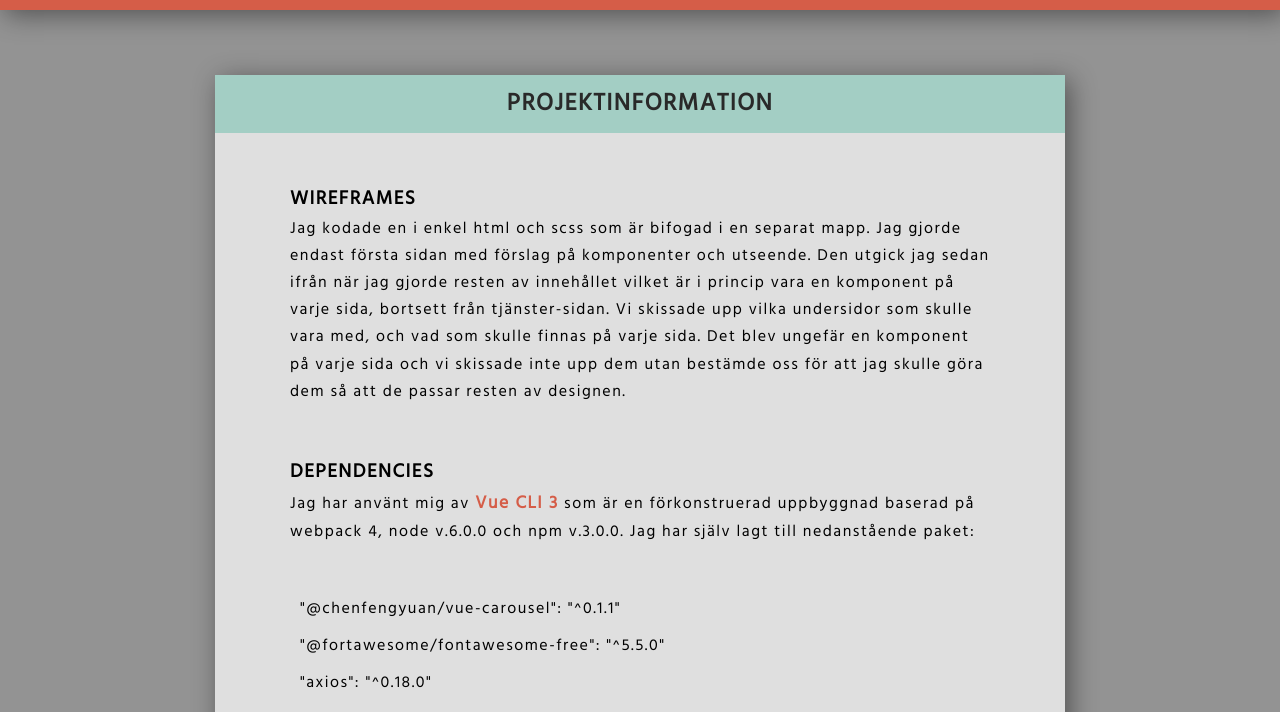
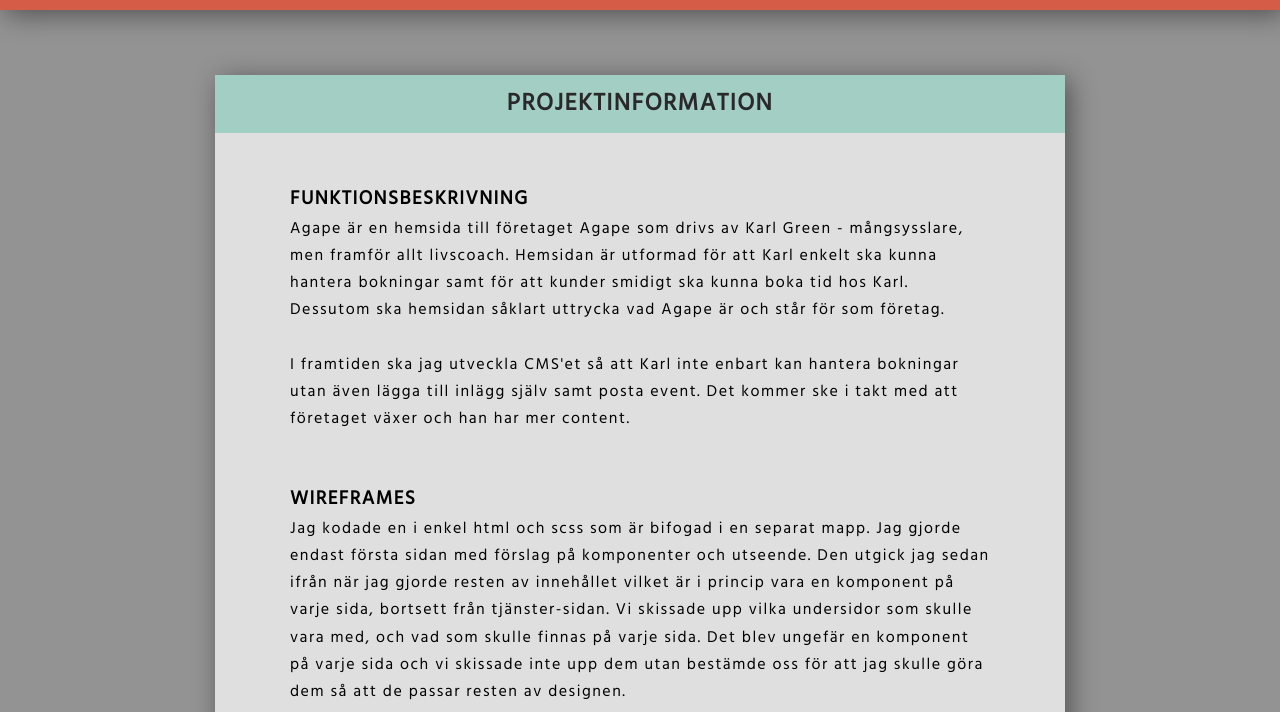
Before and after one commit to erikaaahlberg/agape-log, a plain HTML site: page info.html in a window 1280 px wide. Shown: the part 88-800 px from the top of the page. Drawn offline with nearby package versions, Linux system fonts and the light colour scheme.

Commit message:
added functionality description

```diff
--- a/info.html
+++ b/info.html
@@ -50,6 +50,10 @@
                 <h6>Projektinformation</h6>
             </div>
             <article>
+                <h5 class="sub-title">Funktionsbeskrivning</h5>
+                <p>Agape är en hemsida till företaget Agape som drivs av Karl Green - mångsysslare, men framför allt livscoach. Hemsidan är utformad för att Karl enkelt ska kunna hantera bokningar samt för att kunder smidigt ska kunna boka tid hos Karl. Dessutom ska hemsidan såklart uttrycka vad Agape är och står för som företag.<br/><br/>
+                I framtiden ska jag utveckla CMS'et så att Karl inte enbart kan hantera bokningar utan även lägga till inlägg själv samt posta event. Det kommer ske i takt med att företaget växer och han har mer content.</p>
+
                 <h5 class="sub-title">Wireframes </h5>
                 <p>Jag kodade en i enkel html och scss som är bifogad i en separat mapp. Jag gjorde endast första sidan
                     med förslag på komponenter och utseende. Den utgick jag sedan ifrån när jag gjorde resten av
@@ -87,9 +91,6 @@
                 <h5 class="sub-title">Kompabilitet</h5>
                 <p>Sidan håller inte för IE-browsers äldre än version 8. Läs mer om <a href="https://cli.vuejs.org/guide/browser-compatibility.html">Vue
                         CLI 3 kompabilitet</a></p>
-
-                <h5 class="sub-title">Funktionsbeskrivning</h5>
-
             </article>
         </div>
 
```
